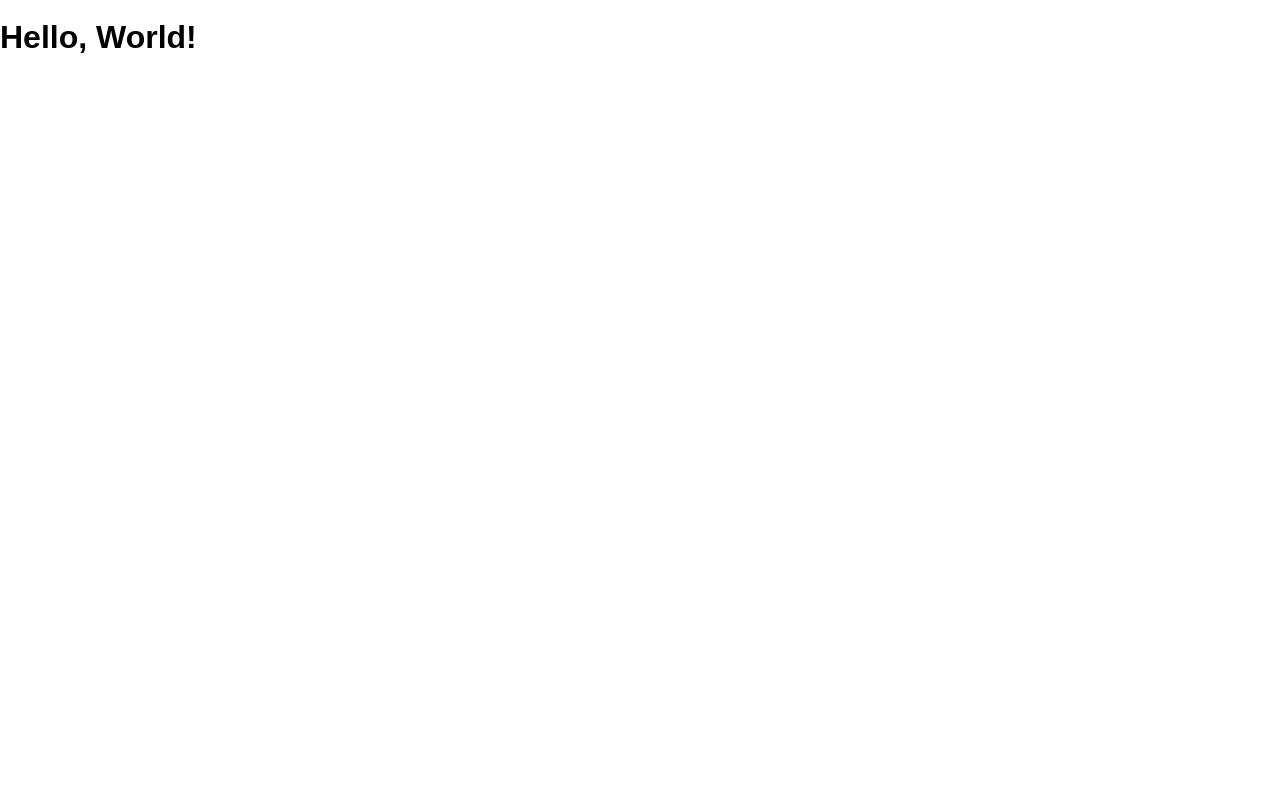
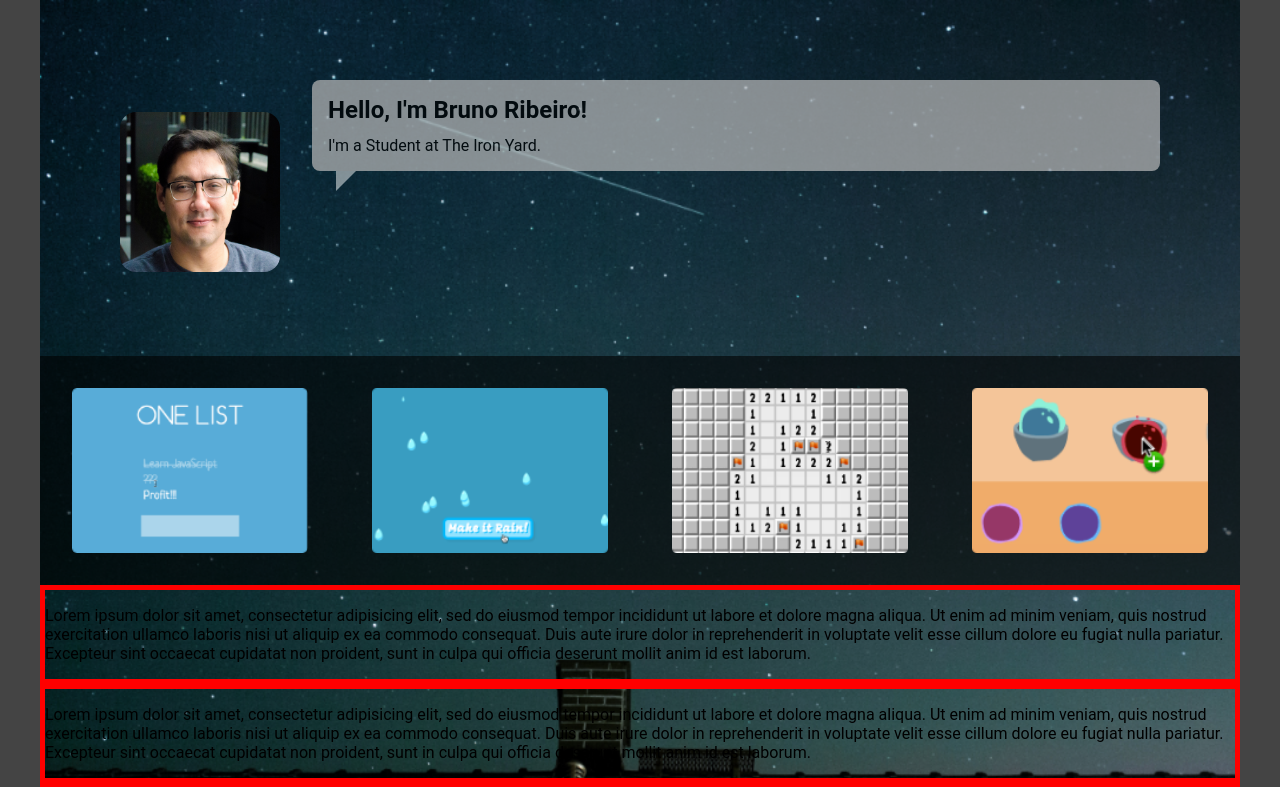
Before and after one commit to brunz36/portfolio, a website: page public/index.html in a window 1280 px wide. Shown: the top 787 px of the page. Drawn offline with Linux system fonts and the light colour scheme.

Commit message:
Top two elements done...adquetly not really quite there

```diff
--- a/public/index.html
+++ b/public/index.html
@@ -1,12 +1,56 @@
 <!DOCTYPE html>
 <html>
+
 <head lang="en">
   <meta charset="UTF-8">
   <meta name="viewport" content="width=device-width, user-scalable=no, minimum-scale=1.0, maximum-scale=1.0">
   <title>Portfolio</title>
   <link rel="stylesheet" href="/screen.css">
 </head>
+
 <body>
-    <h1>Hello, World!</h1>
+
+  <main>
+    <div class="hello">
+      <div class="hello-img">
+        <img src="image/BrunoSmall.jpg" alt="Bruno Ribeiro">
+      </div>
+      <div class="hello-block">
+        <blockquote>
+          <h4>Hello, I&apos;m Bruno Ribeiro!</h4> I&apos;m a Student at The Iron Yard.
+        </blockquote>
+        <div class="tri">
+          <img src="image/tri.png" alt="Triangle">
+        </div>
+      </div>
+    </div>
+
+    <div class="sites">
+      <img src="image/one-list.png" alt="">
+      <img src="image/make-it-rain.png" alt="">
+      <img src="image/bomb-sniffer.png" alt="">
+      <img src="image/sensei-sense.png" alt="">
+    </div>
+
+    <article class="box1">
+      <p>Lorem ipsum dolor sit amet, consectetur adipisicing elit, sed do eiusmod tempor incididunt ut labore et dolore magna aliqua. Ut enim ad minim veniam, quis nostrud exercitation ullamco laboris nisi ut aliquip ex ea commodo consequat. Duis aute irure
+        dolor in reprehenderit in voluptate velit esse cillum dolore eu fugiat nulla pariatur. Excepteur sint occaecat cupidatat non proident, sunt in culpa qui officia deserunt mollit anim id est laborum.</p>
+    </article>
+
+    <article class="box2">
+      <p>Lorem ipsum dolor sit amet, consectetur adipisicing elit, sed do eiusmod tempor incididunt ut labore et dolore magna aliqua. Ut enim ad minim veniam, quis nostrud exercitation ullamco laboris nisi ut aliquip ex ea commodo consequat. Duis aute irure
+        dolor in reprehenderit in voluptate velit esse cillum dolore eu fugiat nulla pariatur. Excepteur sint occaecat cupidatat non proident, sunt in culpa qui officia deserunt mollit anim id est laborum.</p>
+    </article>
+
+    <div class="twitter">
+      <img src="image/twitter.png" alt="">
+    </div>
+
+    <footer>
+      Lorem ipsum dolor sit amet, consectetur adipisicing elit, sed do eiusmod tempor incididunt ut labore et dolore magna aliqua. Ut enim ad minim veniam, quis nostrud exercitation ullamco laboris nisi ut aliquip ex ea commodo consequat. Duis aute irure dolor
+      in reprehenderit in voluptate velit esse cillum dolore eu fugiat nulla pariatur. Excepteur sint occaecat cupidatat non proident, sunt in culpa qui officia deserunt mollit anim id est laborum.
+    </footer>
+  </main>
 </body>
+
 </html>
--- a/public/screen.css
+++ b/public/screen.css
@@ -1,8 +1,87 @@
-html {
-  text-size-adjust: 100%;
+body {
+  padding: 0;
+  font-family: Roboto, Arial, sans-serif;
+  background-color: #444;
+  max-width: 1200px;
+  margin: auto;
+  display: flex;
+  flex-direction: column;
 }
 
-body {
+main {
+  display: flex;
+  flex-direction: column;
+  background-image: url(image/space.png);
+  background-repeat: no-repeat;
+  background-size: contain;
+  background-color: #050e18;
+}
+
+.hello {
+  display: flex;
+  padding: 5em;
+}
+
+.hello-img {
+  padding: 2em 2em 0 0;
+}
+
+.hello-block {
+  flex: 2 2 100%;
+  opacity: 0.7;
+}
+
+.hello-img img {
+  border-radius: 1em;
+  width: 160px;
+  height: 160px;
+  flex: 1 1 50%;
+}
+
+.hello-block blockquote {
+  background-color: #bbb;
+  border-radius: 0.5em;
+  justify-content: flex-start;
+  padding: 1em;
   margin: 0;
-  font: 16px / 1 sans-serif;
 }
+
+.hello-block h4 {
+  padding-bottom: 0.5em;
+  margin: 0;
+  font-size: 150%;
+}
+
+.tri {
+  position: relative;
+  left: 1.5em;
+  opacity: 0.7;
+}
+
+.sites {
+  display: flex;
+  justify-content: space-around;
+  background-color: hsla(0, 0%,0%, 0.6);
+}
+
+.sites img {
+
+  padding: 2em;
+  flex: 1;
+}
+
+.box1 {
+  border: 5px solid red;
+}
+
+.box2 {
+  border: 5px solid red;
+}
+
+.twitter {
+  border: 5px solid red;
+}
+
+footer {
+  border: 5px solid red;
+}
```
Also changed, not shown: public/image/BrunoSmall.jpg (added), public/image/bomb-sniffer.png (added), public/image/code.png (added), public/image/make-it-rain.png (added), public/image/one-list.png (added), public/image/react.png (added), public/image/sensei-sense.png (added), public/image/space.png (added), public/image/tri.png (added), public/image/twitter.png (added). Lines whose indentation alone changed are shown as unchanged.
